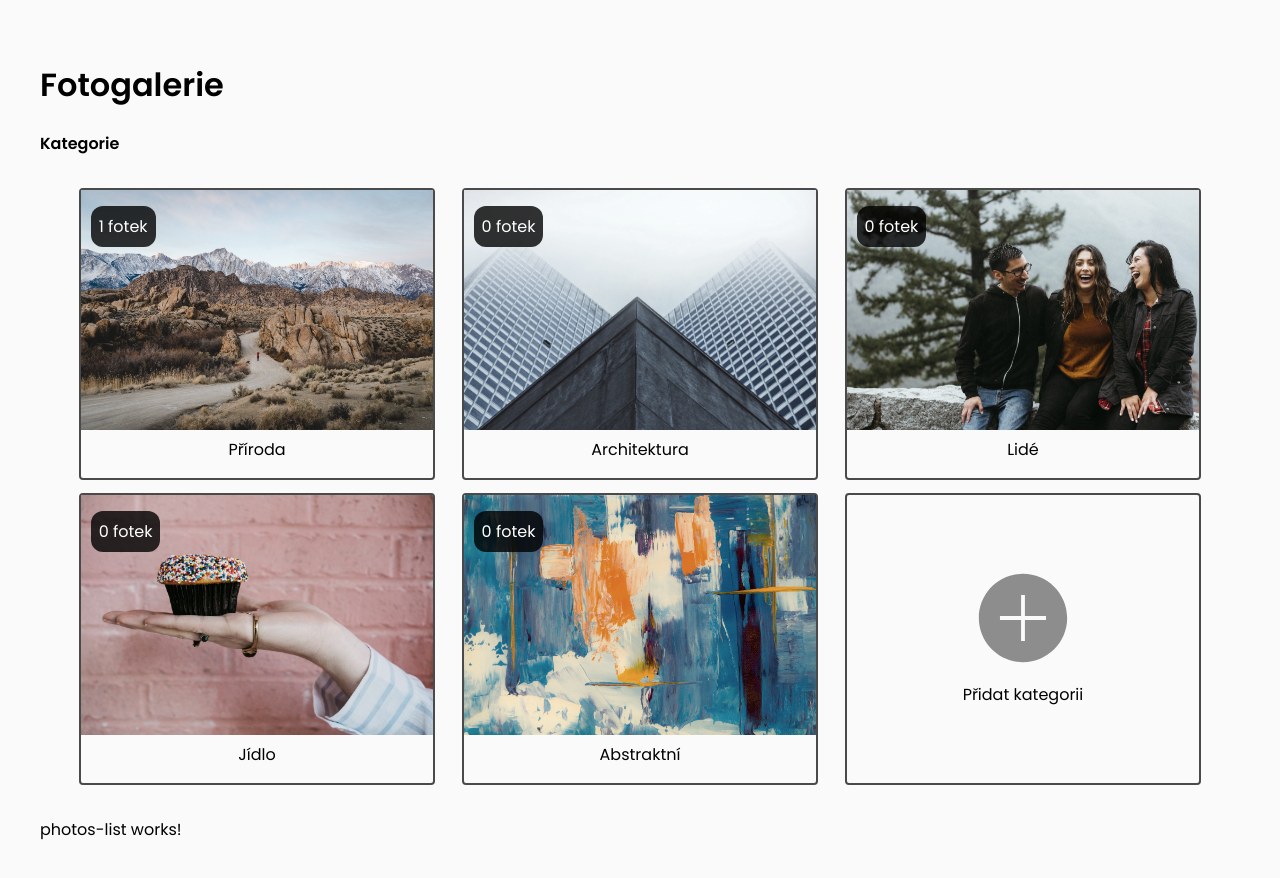
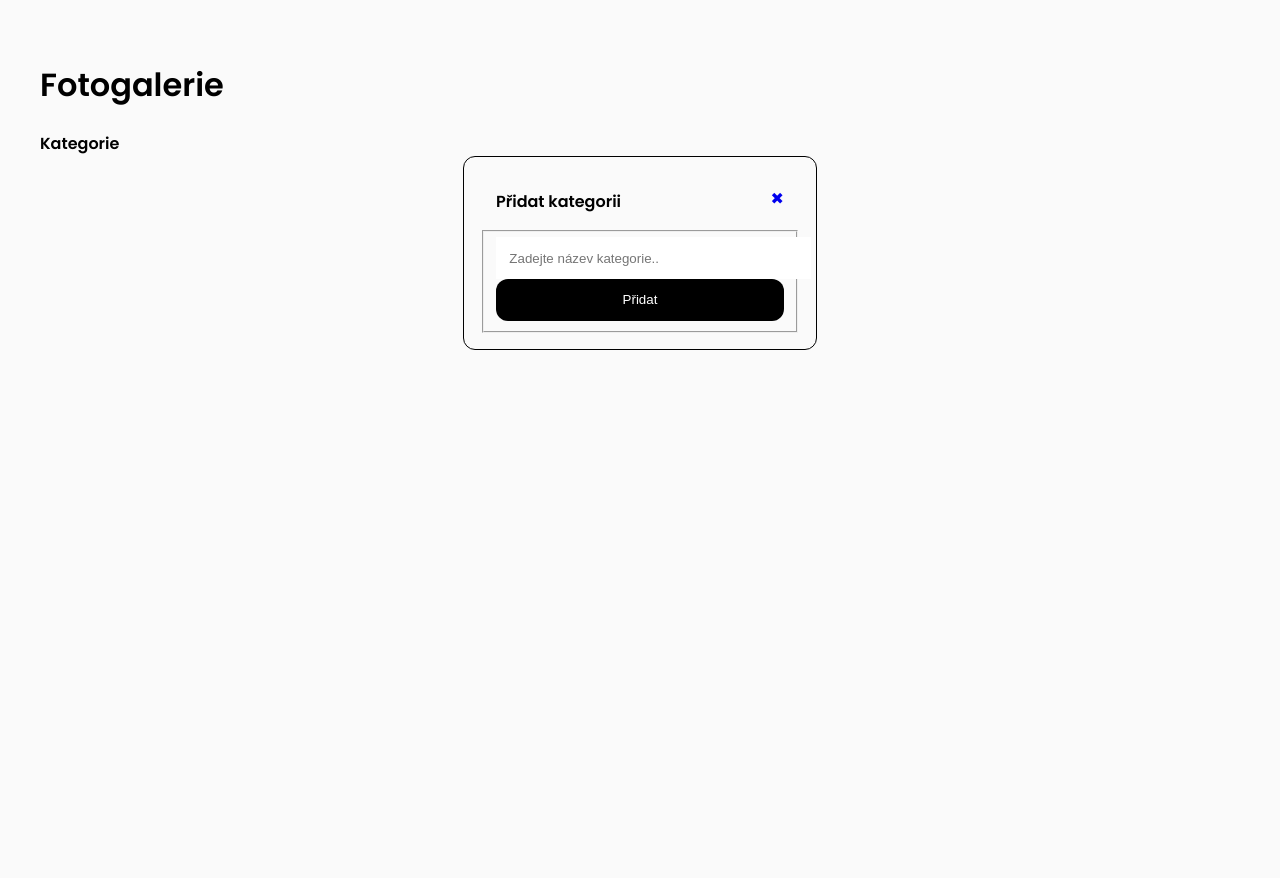
Before and after one commit to martin-k15/angular-gallery, an Angular app: page / in a window 1280 px wide. Both pictures are taken after a click on the link "Přidat kategorii". Shown: the top 878 px of the page. After the commit the page ends 800 px from the top, so only its background shows below. Built offline with nearby package versions, Linux system fonts and the light colour scheme.

Commit message:
*not complete*

```diff
--- a/src/app/app.component.html
+++ b/src/app/app.component.html
@@ -3,8 +3,8 @@
     <h1>Fotogalerie</h1>
     <span>Kategorie</span>
 
-    <app-photo-category [cat]="categories" [addNew] = "addNewCategory"></app-photo-category>
-    <app-form-add-category *ngIf="addNewCategory" [addNewCategory] = "addNewCategory"></app-form-add-category>
+    <app-photo-category *ngIf="!addNewCategory" [cat]="categories" [addNew] = "addNewCategory"  (userAddCategory)="userClicked()"></app-photo-category>
+    <app-form-add-category *ngIf="addNewCategory" (closeAddForm)="hideForm()"></app-form-add-category>
   </div>
 
 </div>
--- a/src/app/app.component.ts
+++ b/src/app/app.component.ts
@@ -19,6 +19,14 @@ export class AppComponent {
     this.categories = this.photoCategoryService.getCategories();
   }
 
+  userClicked(){
+    this.addNewCategory = true;
+  }
+
+  hideForm(){
+    this.addNewCategory = false;
+  }
+
 
 
 
--- a/src/app/form-add-category/form-add-category.component.html
+++ b/src/app/form-add-category/form-add-category.component.html
@@ -1,7 +1,7 @@
 <div class="box-form">
     <div class="box-form__header">
         <span>Přidat kategorii</span>
-        <a href="#" class="cross--href">&#10006;</a>
+        <a href="#" class="cross--href" (click)="closeForm()">&#10006;</a>
     </div>
     <form>
         <fieldset>
--- a/src/app/form-add-category/form-add-category.component.ts
+++ b/src/app/form-add-category/form-add-category.component.ts
@@ -1,4 +1,4 @@
-import { Component, Input, OnInit } from '@angular/core';
+import { Component, EventEmitter, Input, OnInit, Output } from '@angular/core';
 
 @Component({
   selector: 'app-form-add-category',
@@ -7,10 +7,14 @@ import { Component, Input, OnInit } from '@angular/core';
 })
 export class FormAddCategoryComponent implements OnInit {
 
-  @Input() addNewCategory:boolean;
+  @Output() closeAddForm = new EventEmitter();
   constructor() { }
 
   ngOnInit(): void {
   }
 
+  closeForm(){
+    this.closeAddForm.emit();
+  }
+
 }
--- a/src/app/photo-category/photo-category.component.ts
+++ b/src/app/photo-category/photo-category.component.ts
@@ -10,7 +10,7 @@ import { PhotoCategory } from '../photo-category.module';
 export class PhotoCategoryComponent implements OnInit {
 
   @Input() cat: PhotoCategory[];
-  @Input() addNew: boolean;
+  @Input() addNew: boolean =false;
 
   @Output() userAddCategory = new EventEmitter<boolean>();
 
```
